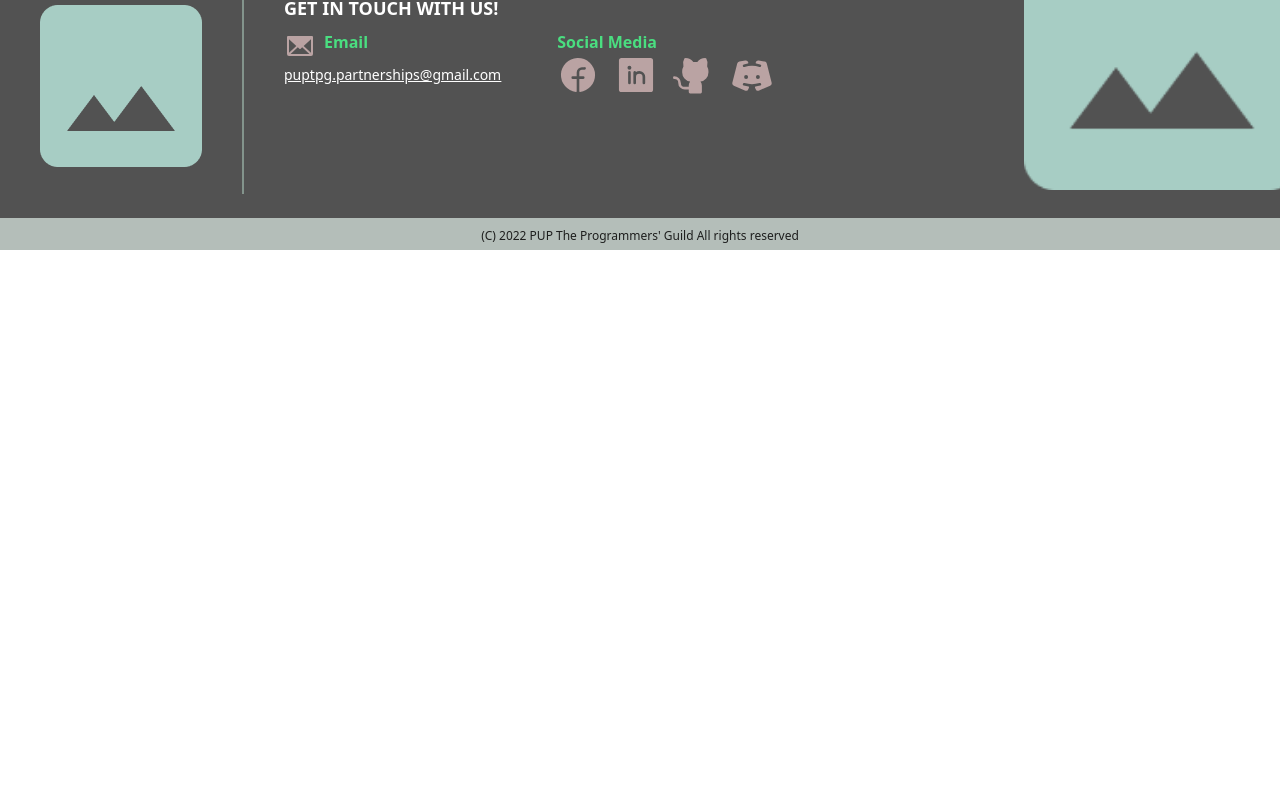
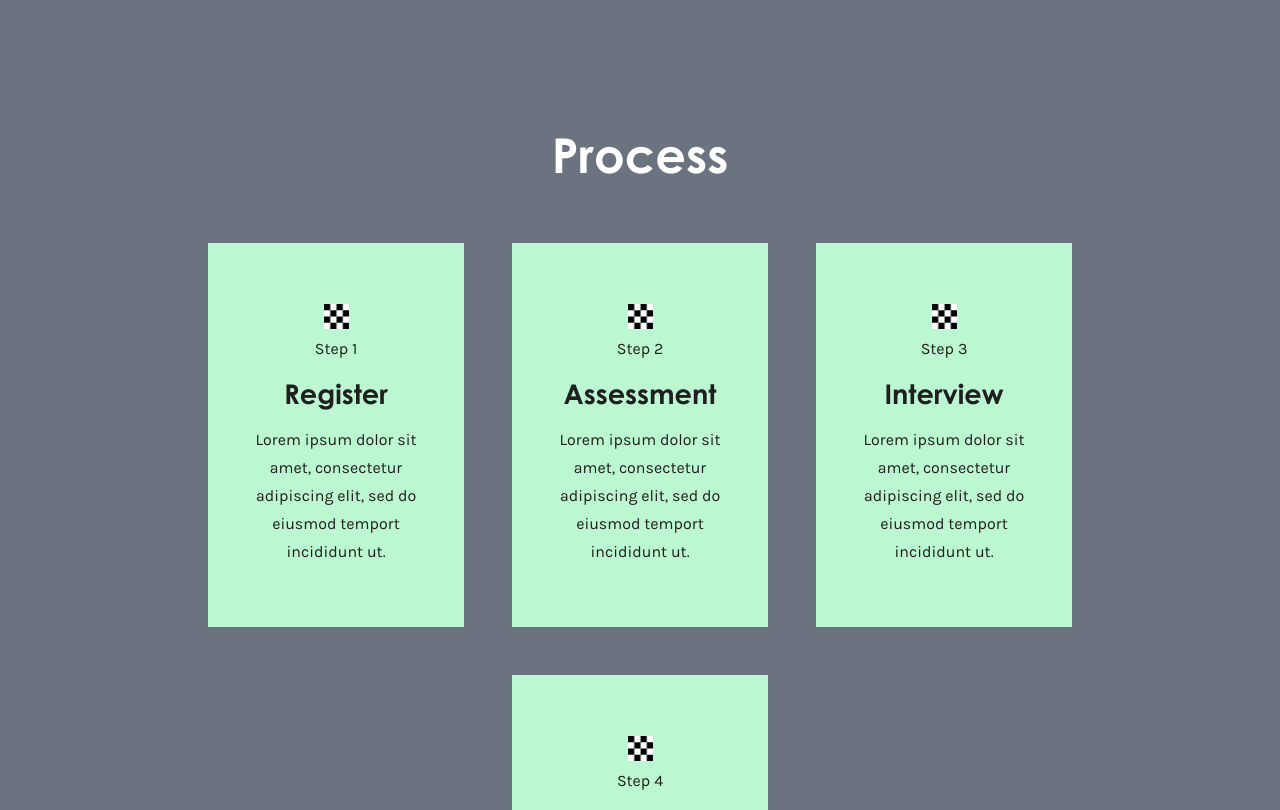
Before and after one commit to PUP-The-Programmers-Guild/TPGWebsite, a Next.js app: page /register in a window 1280 px wide. Shown: the part 910-1720 px from the top of the page. Before the commit the page ends 1160 px from the top, so only its background shows below. Built offline with nearby package versions, Linux system fonts and the light colour scheme; what tailwind-gradient-mask-image would draw is missing.

Commit message:
Latest Devskolar-Process-Section + ./Public/Placeholder2

```diff
--- /dev/null
+++ b/src/components/Devskolar/Process.tsx
@@ -0,0 +1,26 @@
+import React from "react";
+import ProcessBox from "./ProcessBox";
+import Placeholder from "../../../public/Placeholder2.png";
+
+const Process = [
+    { num:1,step: "Register",image:Placeholder,text: "Lorem ipsum dolor sit amet, consectetur adipiscing elit, sed do eiusmod temport incididunt ut." },
+    { num:2,step: "Assessment",image:Placeholder,text: "Lorem ipsum dolor sit amet, consectetur adipiscing elit, sed do eiusmod temport incididunt ut." },
+    { num:3,step: "Interview", image:Placeholder,text: "Lorem ipsum dolor sit amet, consectetur adipiscing elit, sed do eiusmod temport incididunt ut." },
+    { num:4,step: "Announcement", image:Placeholder, text: "Lorem ipsum dolor sit amet, consectetur adipiscing elit, sed do eiusmod temport incididunt ut." }
+]
+
+const ProcessSection: React.FC<Process> = () => {
+    return (
+        <div className="relative bg-gray-500 flex flex-col item-center justify-center gap-16 py-44 px-44">
+            <div className="flex item-center justify-center">
+                <p className="font-heading text-[3rem] font-bold leading-[49px] text-white">Process</p>
+            </div>
+            <div className="flex flex-wrap items-center justify-center gap-12">
+                {Process.map((link) => (
+                  <ProcessBox key={`Process-${link.name}`}{...link} />
+                ))}
+            </div>
+        </div>
+      );
+    };
+    export default ProcessSection;
--- /dev/null
+++ b/src/components/Devskolar/ProcessBox.tsx
@@ -0,0 +1,27 @@
+import React from "react";
+import Image from "next/image";
+
+export interface ProcessCont {
+    step: string;
+    image: string;
+    text: string;
+    num: number
+}
+
+const ProcessBox: React.FC<ProcessCont> = ({
+    step,
+    image,
+    text,
+    num
+}) => {
+    return(
+        <div className="px-8 py-7 bg-green-200 w-64 h-96 flex flex-col items-center justify-center gap-2 ">
+            <Image src={image} alt="placeholder" width="25" height="25"/>
+            <p className="text-base font-body text-center leading-[24px]">Step {num}</p>
+            <p className="font-heading text-center text-[1.7rem] font-bold leading-[49px] min-w-max" >{step}</p>
+            <p className="text-center font-body text-base leading-[28px]">{text}</p>
+        </div>
+    );
+};
+
+export default ProcessBox;
--- a/src/pages/register.tsx
+++ b/src/pages/register.tsx
@@ -1,4 +1,5 @@
 import HeroSection from "../components/Devskolar/Hero";
+import ProcessSection from "../components/Devskolar/Process";
 
 export default function RegisterPage() {
   return (
@@ -8,7 +9,8 @@ export default function RegisterPage() {
         titleSecondPart="DEV"
         titleThirdPart="SKOLAR"
       />
-      {/* The rest of your page content goes here */}
+      <ProcessSection/> {/*Process Section*/}
+      {/* The rest of your page content goeshere */}
     </div>
   );
 }
```
Also changed, not shown: public/Placeholder1.png (deleted), public/Placeholder2.png (added).
